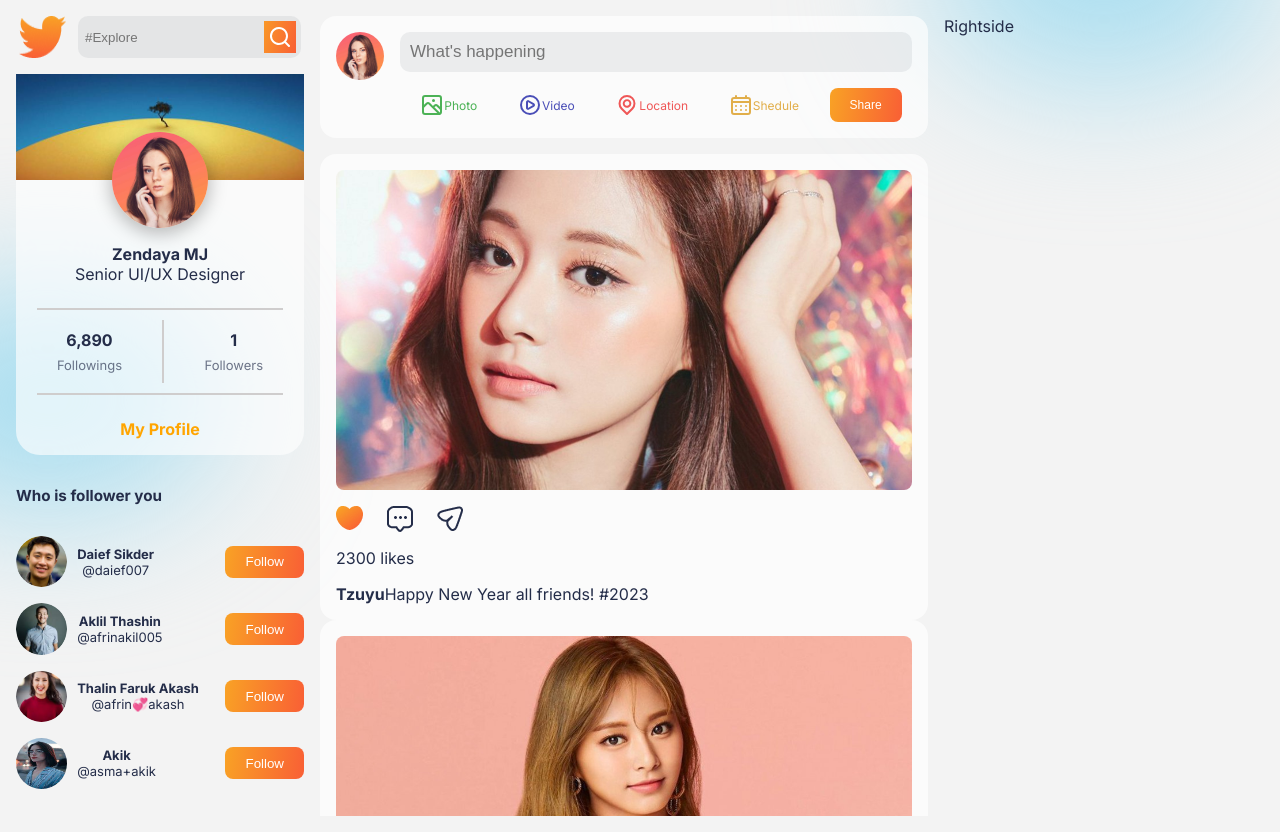
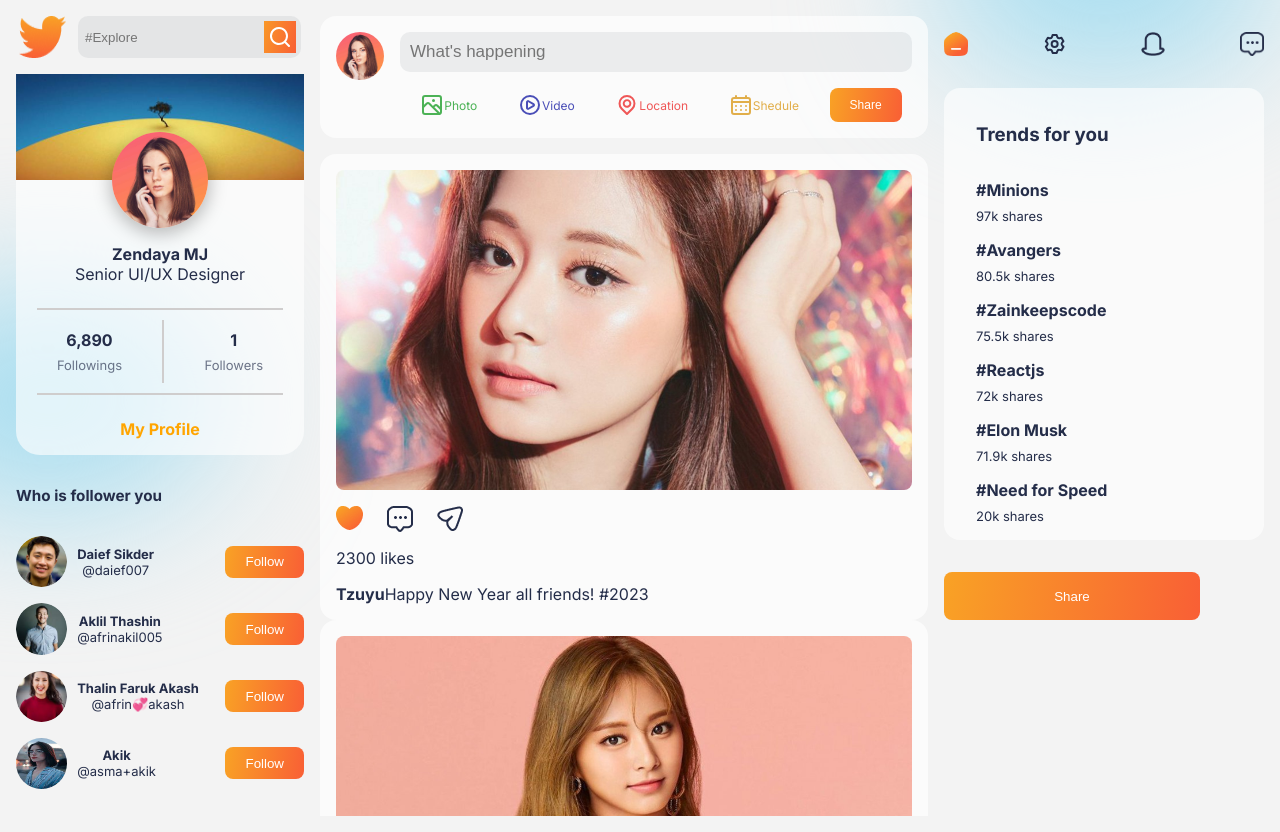
Before and after one commit to daief48/socialMedia_mern, a React (Create React App) app: page / in a window 1280 px wide. Built offline with nearby package versions, Linux system fonts and the light colour scheme; a web font is replaced by a local one.

Commit message:
add right side

```diff
--- /dev/null
+++ b/src/Data/TrendData.js
@@ -0,0 +1,26 @@
+export const TrendData= [
+    {
+      name: "Minions",
+      shares: 97,
+    },
+    {
+      name: "Avangers",
+      shares: 80.5,
+    },
+    {
+      name: "Zainkeepscode",
+      shares: 75.5,
+    },
+    {
+      name: "Reactjs",
+      shares: 72,
+    },
+    {
+      name: "Elon Musk",
+      shares: 71.9,
+    },
+    {
+      name: "Need for Speed",
+      shares: 20,
+    },
+  ];
--- /dev/null
+++ b/src/componets/RightSide/RightSide.css
@@ -0,0 +1,15 @@
+.RightSide{
+    display: flex;
+    flex-direction: column;
+    gap: 2rem;
+}
+
+.navIcons{
+    margin-top: 1rem;
+    display: flex;
+    justify-content: space-between;
+}
+.navIcons>img{
+    width: 1.5rem;
+    height: 1.5rem;
+}
--- /dev/null
+++ b/src/componets/RightSide/RightSide.jsx
@@ -0,0 +1,26 @@
+import React from 'react';
+import "./RightSide.css";
+import Home from "../../img/home.png";
+import Noti from "../../img/noti.png";
+import Comment from "../../img/comment.png";
+import {UilSetting} from "@iconscout/react-unicons";
+import TrendCard from '../TrendCard/TrendCard';
+
+const RightSide = () => {
+  return (
+    <div className='RightSide'>
+      <div className="navIcons">
+      <img src={Home} alt="" srcset="" />
+      <UilSetting/>
+      <img src={Noti} alt="" srcset="" />
+      <img src={Comment} alt="" srcset="" />
+      </div>
+      <TrendCard/>
+      <button className='button r-button'>
+        Share
+      </button>
+    </div>
+  )
+}
+
+export default RightSide
--- /dev/null
+++ b/src/componets/TrendCard/TrendCard.css
@@ -0,0 +1,26 @@
+.TrendCard{
+    display: flex;
+    flex-direction: column;
+    gap:1rem;
+    background-color: var(--cardColor);
+    padding: 1rem;
+    border-radius: 1rem;
+    padding-left: 2rem;
+}
+.trend{
+    display: flex;
+    flex-direction: column;
+    gap: 0.5rem;
+}
+.trend>span:nth-of-type(1){
+    font-weight: bold;
+}
+
+.trend>span:nth-child(2){
+    font-size: 13px;
+}
+.r-button{
+    height: 3rem;
+    width: 80%;
+    align-items: center;
+}
--- /dev/null
+++ b/src/componets/TrendCard/TrendCard.jsx
@@ -0,0 +1,20 @@
+import React from 'react';
+import { TrendData } from '../../Data/TrendData';
+import "./TrendCard.css";
+const TrendCard = () => {
+  return (
+    <div className='TrendCard'>
+      <h3>Trends for you</h3>
+      {TrendData.map((trend) =>{
+        return(
+            <div className="trend">
+                <span>#{trend.name}</span>
+                <span>{trend.shares}k shares</span>
+            </div>
+        )
+      })}
+    </div>
+  )
+}
+
+export default TrendCard
--- a/src/pages/home/Home.jsx
+++ b/src/pages/home/Home.jsx
@@ -2,12 +2,13 @@
 import "./Home.css";
 import ProfileSide from '../../componets/ProfileSide/ProfileSide';
 import PostSide from '../../componets/PostSide/PostSide';
+import RightSide from '../../componets/RightSide/RightSide';
 const Home = () => {
     return (
         <div className='Home'>
             <ProfileSide />
             <PostSide/>
-            <div className="RightSide">Rightside</div>
+            <RightSide/>
         </div>
     )
 }
```
